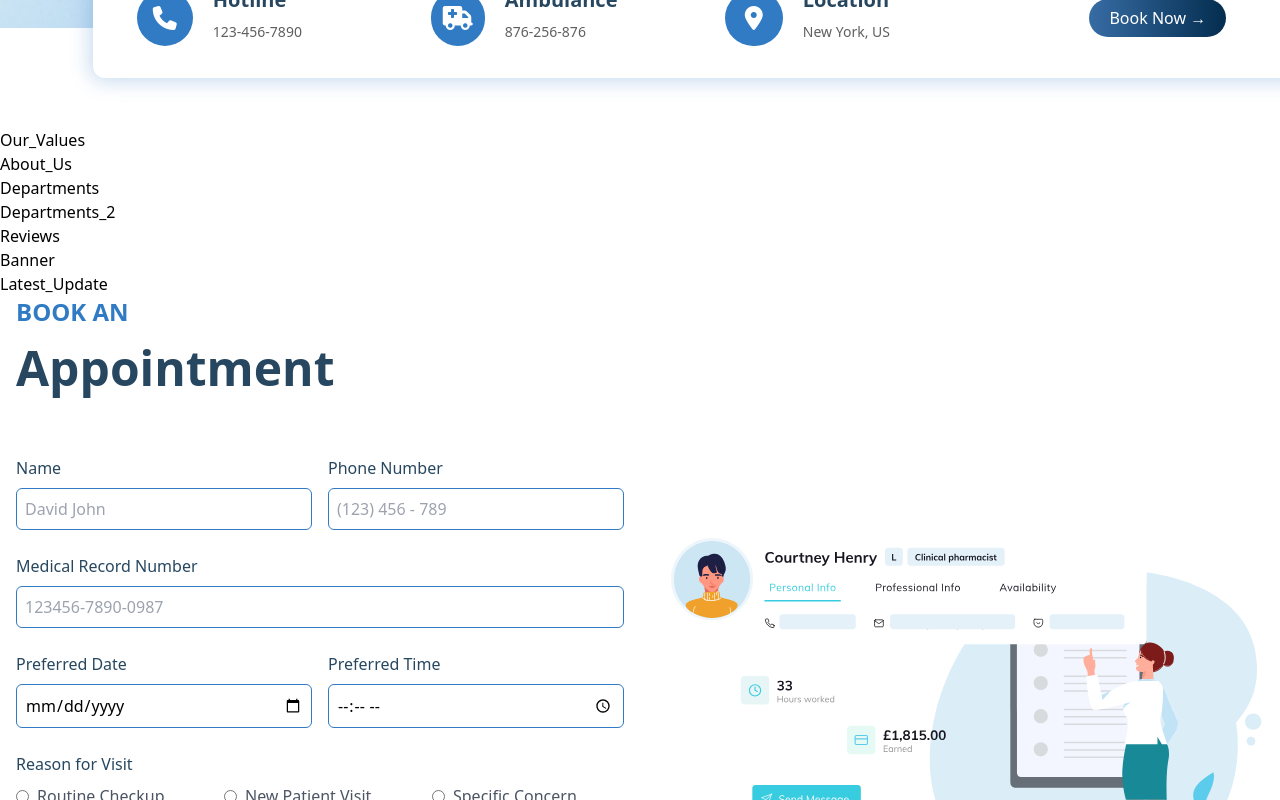
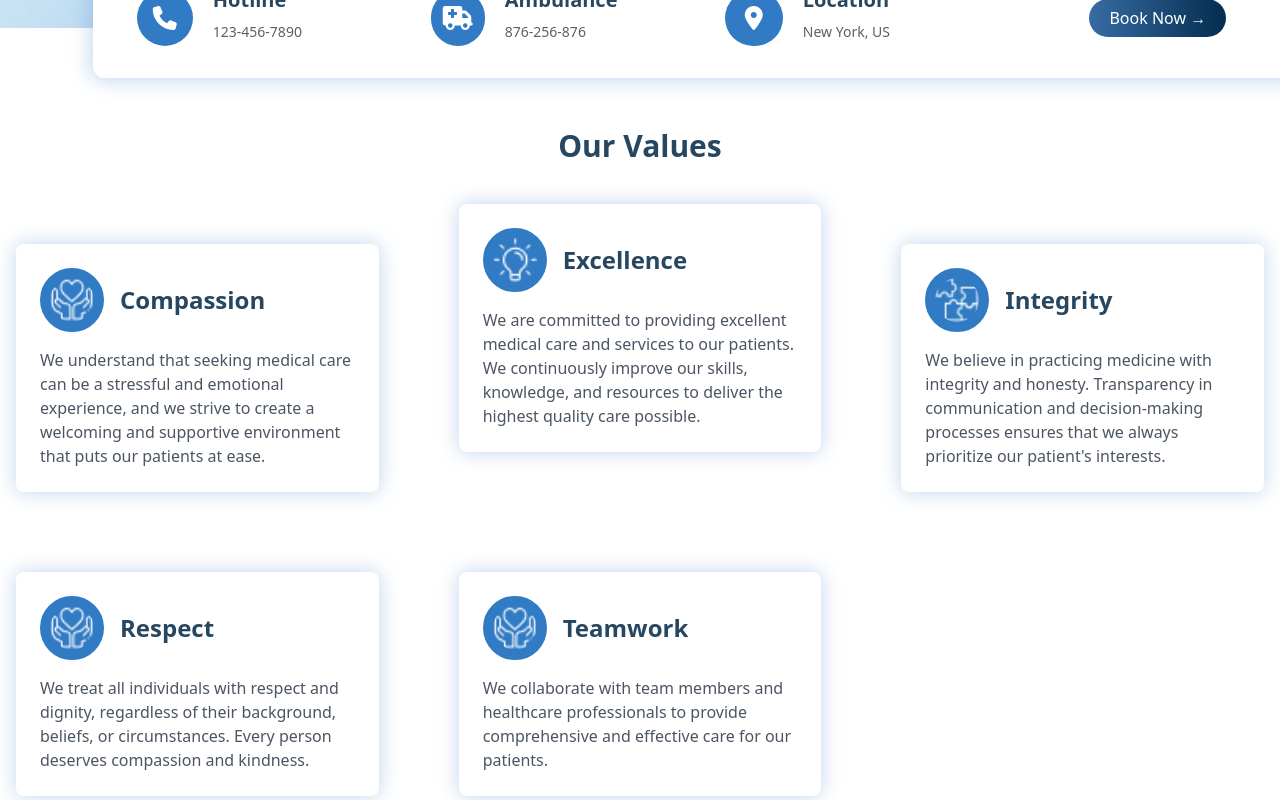
Before and after one commit to singap88a/doctor_iti, a React (Vite) app: page / in a window 1280 px wide. Shown: the part 580-1380 px from the top of the page. Built offline with nearby package versions, Linux system fonts and the light colour scheme.

Commit message:
Gallery page

```diff
--- a/src/components/Home_com/Our_Values.jsx
+++ b/src/components/Home_com/Our_Values.jsx
@@ -1,9 +1,70 @@
- import React from 'react'
+import Values_1 from "../../assets/img_home/Values-1.png";
+import Values_2 from "../../assets/img_home/Values-2.png";
+import Values_3 from "../../assets/img_home/Values-3.png";
 
- export default function Our_Values() {
-   return (
-     <div>
-       Our_Values
-     </div>
-   )
- }
+function OurValues() {
+  const values = [
+    {
+      title: "Compassion",
+      description:
+        "We understand that seeking medical care can be a stressful and emotional experience, and we strive to create a welcoming and supportive environment that puts our patients at ease.",
+      image: Values_1,
+    },
+    {
+      title: "Excellence",
+      description:
+        "We are committed to providing excellent medical care and services to our patients. We continuously improve our skills, knowledge, and resources to deliver the highest quality care possible.",
+      image: Values_2,
+    },
+    {
+      title: "Integrity",
+      description:
+        "We believe in practicing medicine with integrity and honesty. Transparency in communication and decision-making processes ensures that we always prioritize our patient's interests.",
+      image: Values_3,
+    },
+    {
+      title: "Respect",
+      description:
+        "We treat all individuals with respect and dignity, regardless of their background, beliefs, or circumstances. Every person deserves compassion and kindness.",
+      image: Values_1,
+    },
+    {
+      title: "Teamwork",
+      description:
+        "We collaborate with team members and healthcare professionals to provide comprehensive and effective care for our patients.",
+      image: Values_1,
+    },
+  ];
+
+  return (
+    <div className="mb-[100px]">
+      <section className="container">
+        <h2 className="pb-20 text-3xl font-bold text-center text-text_color">
+          Our Values
+        </h2>
+        <div className="grid gap-10 md:gap-20 md:grid-cols-2 lg:grid-cols-3">
+          {values.map((item, index) => (
+            <div
+              key={index}
+              className={`p-6 transition-shadow bg-white rounded-lg shadow-[0px_0px_20px_1px_#307ac448] hover:shadow-[0px_0px_20px_10px_#307ac448] ${
+                item.title === "Excellence" ? "transform md:-translate-y-10 -translate-y-0" : ""
+              }`}
+            >
+              <div className="flex items-center gap-4 ">
+                <img
+                  src={item.image}
+                  alt={item.title}
+                  className="w-16 h-16 p-2 border-2 rounded-full border-secondary bg-secondary"
+                />
+                <h3 className="text-2xl font-bold text-text_color">{item.title}</h3>
+              </div>
+              <p className="mt-4 text-gray-600">{item.description}</p>
+            </div>
+          ))}
+        </div>
+      </section>
+    </div>
+  );
+}
+
+export default OurValues;
--- a/src/index.css
+++ b/src/index.css
@@ -73,3 +73,12 @@
     column-width: 100%;
   }
 }
+.gallery {
+  transition: transform 0.3s ease-in-out;
+   transition: filter 0.3s;
+}
+
+.gallery .pics:hover {
+  cursor:auto;
+  transform: scale(1.05);
+}
--- a/src/pages/About/About.jsx
+++ b/src/pages/About/About.jsx
@@ -5,7 +5,7 @@ import Awards from "../../components/About_com/Awards";
 import Banner_About from "../../components/About_com/Banner_About";
 import Choose_Us from "../../components/About_com/Choose_Us";
 import Experts_Doctor from "../../components/About_com/Experts_Doctor";
-import Hero_about from "../../components/About_com/Hero_about";
+import Hero_about from "../../Components/About_com/Hero_about";
 import Services from "../../components/About_com/Services";
 
 function About() {
--- a/src/pages/Gallery/Gallery.jsx
+++ b/src/pages/Gallery/Gallery.jsx
@@ -1,9 +1,58 @@
- import React from 'react'
 
- export default function Gallery() {
-   return (
-     <div>
-       Gallery
-     </div>
-   )
- }
+import hero from "../../assets/img_about/about_hero.png";
+import Hero_about from "../../Components/About_com/Hero_about";
+import Activities_1 from "../../assets/img_about/Activities_1.png";
+import Activities_2 from "../../assets/img_about/Activities_2.png";
+import Activities_4 from "../../assets/img_about/Activities_4.png";
+import Activities_5 from "../../assets/img_about/Activities_5.png";
+import Activities_6 from "../../assets/img_about/Activities_6.jpeg";
+import Activities_7 from "../../assets/img_about/Activities_7.webp";
+import Activities_8 from "../../assets/img_about/Activities_8.avif";
+import Activities_9 from "../../assets/img_about/Activities_9.png";
+import Activities_10 from "../../assets/img_about/Activities_10.webp";
+
+
+function Gallery() {
+
+  const activities = [
+    { src: Activities_1, alt: "Activity 1" },
+    { src: Activities_2, alt: "Activity 2" },
+    { src: Activities_4, alt: "Activity 4" },
+    { src: Activities_5, alt: "Activity 5" },
+    { src: Activities_6, alt: "Activity 6" },
+    { src: Activities_7, alt: "Activity 7" },
+    { src: Activities_8, alt: "Activity 8" },
+    { src: Activities_9, alt: "Activity 9" },
+    { src: Activities_10, alt: "Activity 10" },
+
+  ]
+    return (
+    <div>
+      <Hero_about
+        title="Welcome to ProHealth Gallery"
+        description="The special moment of our hospital"
+        img={hero}
+      />
+
+      {/* Gallery Section */}
+      <div className="container gallery">
+        {activities.map((activity, index) => {
+            return (
+              <div
+                key={index}
+                className= "pics"
+              >
+
+                <img src={activity.src} alt={activity.alt}  style={{width:"100%"}} className="rounded-[10px]"/>
+
+
+              </div>
+            );
+
+          })
+        }
+      </div>
+    </div>
+  );
+}
+export default Gallery;
```
